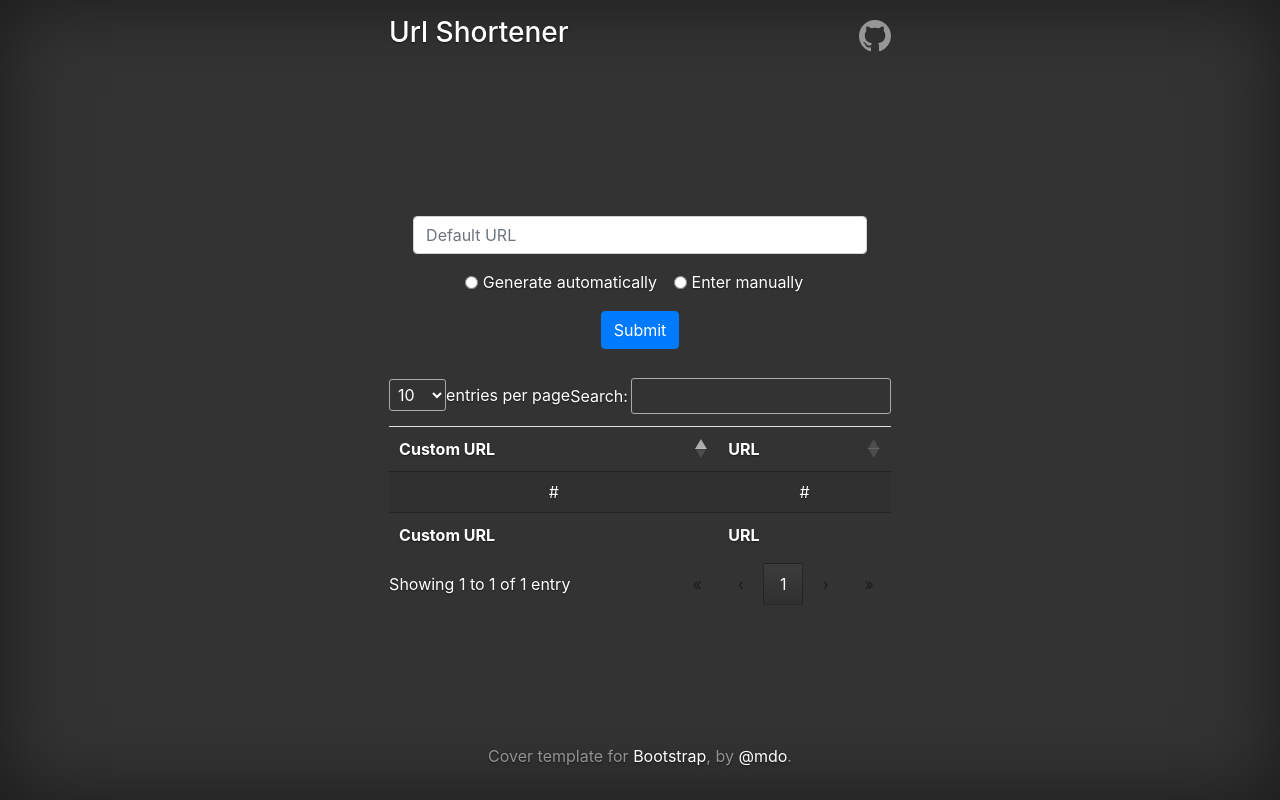
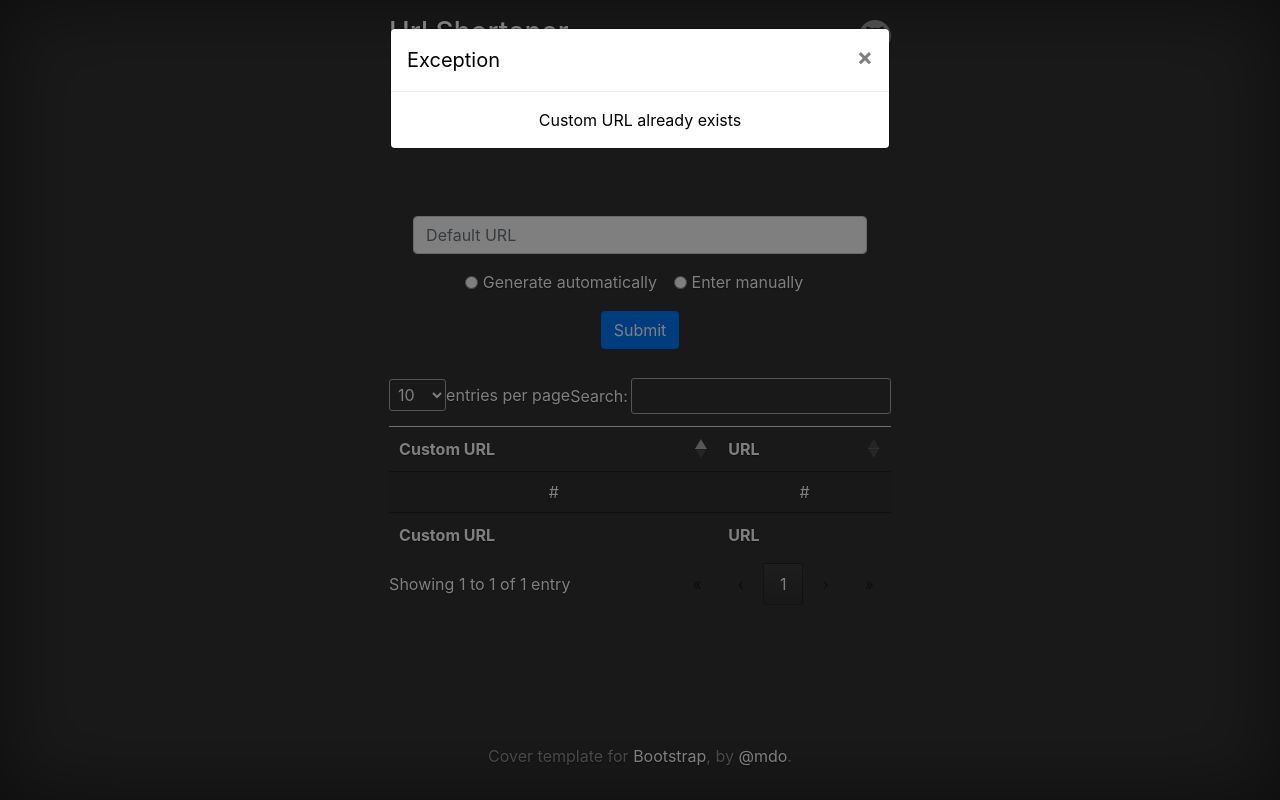
Before and after one commit to MaciaKing/url-shortener, a Django app: template url_logic/templates/index.html in a window 1280 px wide. Run offline with Django 4.2, Linux system fonts and the light colour scheme; tables that the repository leaves empty hold one stand-in row (values such as "Sample post"); the template is opened without the code that fills it: values that come from a table or form of the project are taken from there, most other values are stand-ins (such as "Sample title", 1, 10 or a date in 2020); some libraries are stand-ins or nearby versions.

Commit message:
[feat]: add new pop up when custom url already exists

```diff
--- a/static/js/index.js
+++ b/static/js/index.js
@@ -42,6 +42,16 @@ function createTable(data) {
     });
 }
 
+function viewException(exeption){
+    if (exeption){
+        $(document).ready(function() {
+            $('#exampleModal').modal('show');
+          });
+    } else {
+        $('#exampleModal').modal('hide');
+    }
+}
+
 window.onload = function() {
     var id_shortcut_option_0_button = document.getElementById("id_shortcut_option_0");
     var id_shortcut_option_1_button = document.getElementById("id_shortcut_option_1");
--- a/url_logic/templates/index.html
+++ b/url_logic/templates/index.html
@@ -18,6 +18,7 @@
     <link href="{% static 'css/cover.css' %}" rel="stylesheet">
     <!-- Datatables core CSS -->
     <link href="{% static 'css/dataTables.min.css' %}" rel="stylesheet">
+    <link href="{% static 'css/index.css' %}" rel="stylesheet">
   </head>
 
   <body class="text-center">
@@ -79,6 +80,23 @@
         </tfoot>
       </table>
 
+      <!-- Modal -->
+      <div class="modal fade" id="exampleModal" tabindex="-1" role="dialog" aria-labelledby="exampleModalLabel" aria-hidden="true" style="display: none;">
+       <div class="modal-dialog" role="document">
+         <div class="modal-content">
+            <div class="modal-header">
+              <h5 class="modal-title text-plain" id="exampleModalLabel">Exception</h5>
+              <button type="button" class="close" data-dismiss="modal" aria-label="Close">
+                <span aria-hidden="true">&times;</span>
+             </button>
+            </div>
+            <div class="modal-body text-plain">
+             Custom URL already exists
+           </div>
+          </div>
+        </div>
+      </div>
+
       <footer class="mastfoot mt-auto">
         <div class="inner">
           <p>Cover template for <a href="https://getbootstrap.com/">Bootstrap</a>, by <a href="https://twitter.com/mdo">@mdo</a>.</p>
@@ -92,10 +110,17 @@
     <!-- Placed at the end of the document so the pages load faster -->
     <script src="https://code.jquery.com/jquery-3.2.1.slim.min.js" integrity="sha384-KJ3o2DKtIkvYIK3UENzmM7KCkRr/rE9/Qpg6aAZGJwFDMVNA/GpGFF93hXpG5KkN" crossorigin="anonymous"></script>
     <script>window.jQuery || document.write('<script src="../../assets/js/vendor/jquery-slim.min.js"><\/script>')</script>
+    <script src="{% static 'js/jquery-3.7.1.js' %}"></script>
     <script src="{% static 'js/index.js' %}"></script>
     <script src="{% static 'js/popper.min.js' %}"></script>
     <script src="{% static 'js/bootstrap.bundle.min.js' %}"></script>
-    <script src="{% static 'js/jquery-3.7.1.js' %}"></script>
     <script src="{% static 'js/dataTables.min.js' %}"></script>
+    <script>
+      // Utilizamos el filtro `yesno` para convertir el booleano en una cadena 'true' o 'false'
+      var exception = {{ exception|yesno:"true,false" }};
+      // Llamando a la función con el valor booleano
+      viewException(exception);
+    </script>
+    </script>
   </body>
 </html>
--- a/url_logic/views.py
+++ b/url_logic/views.py
@@ -2,7 +2,7 @@ from django.shortcuts import render
 from .forms import UrlForm
 from .models import CustomUrl
 from django.http import JsonResponse
-
+import ipdb
 
 # Create your views here.
 def index(request):
@@ -13,16 +13,22 @@ def index(request):
         else:
             # get shortcut url
             custom_url = request.POST['shortcut_url']
-        cm = CustomUrl(
-            custom_url = custom_url,
-            url = request.POST['url']
-        )
-        cm.save()
+        try:
+            #ipdb.set_trace()
+            custom_urls = CustomUrl.objects.all()
+            form = UrlForm
+            CustomUrl().save_url(custom_url, request.POST['url'])
+        except:
+            return render(request, 'index.html', {'form': form, 'custom_urls': custom_urls, 'exception': True})
 
     custom_urls = CustomUrl.objects.all()
     form = UrlForm
-    return render(request, 'index.html', {'form': form, 'custom_urls': custom_urls,})
+    return render(request, 'index.html', {'form': form, 'custom_urls': custom_urls, 'exception': False})
 
 def get_all_custom_urls(request):
     custom_urls = list(CustomUrl.objects.values())
     return JsonResponse(custom_urls, safe=False)
+
+def redirect(request):
+    ipdb.set_trace()
+    None
```
